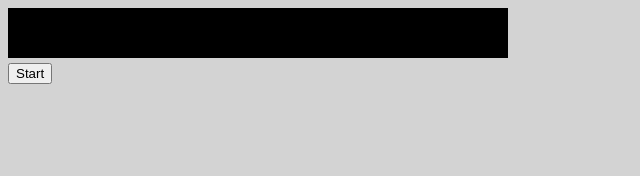
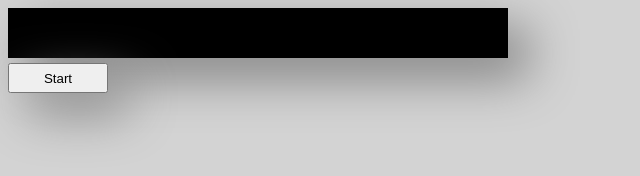
Before and after one commit to ttkeele/my_world, a plain HTML site: page progress-bar.html in a window 1280 px wide. Shown: the whole page, without its empty margins (0-640 px from the left). Drawn offline with Linux system fonts and the light colour scheme.

Commit message:
little things make it so much better!

```diff
--- a/progress-bar.html
+++ b/progress-bar.html
@@ -30,6 +30,8 @@
 	    height: 50px;
 	    margin: '90px';
 	    background-color: black;
+		box-shadow: 20px 20px 50px grey;
+
 	}
 
 	.bar {
@@ -41,6 +43,11 @@
 
 	button {
 	margin-top: 5px;
+	height: 60%;
+	width: 20%;
+	box-shadow: 20px 20px 50px grey;
+	font-family: fantasy;
+
 	}
 
 	</style>
```
